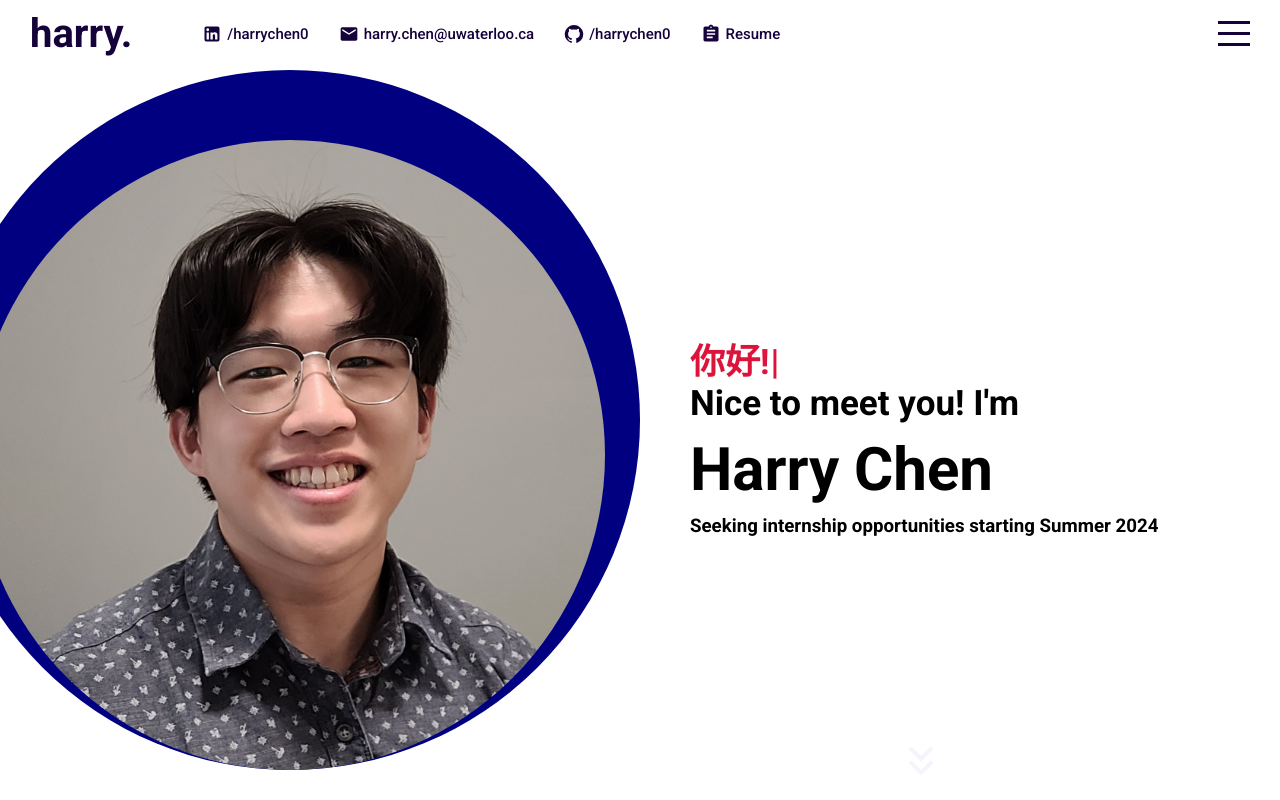
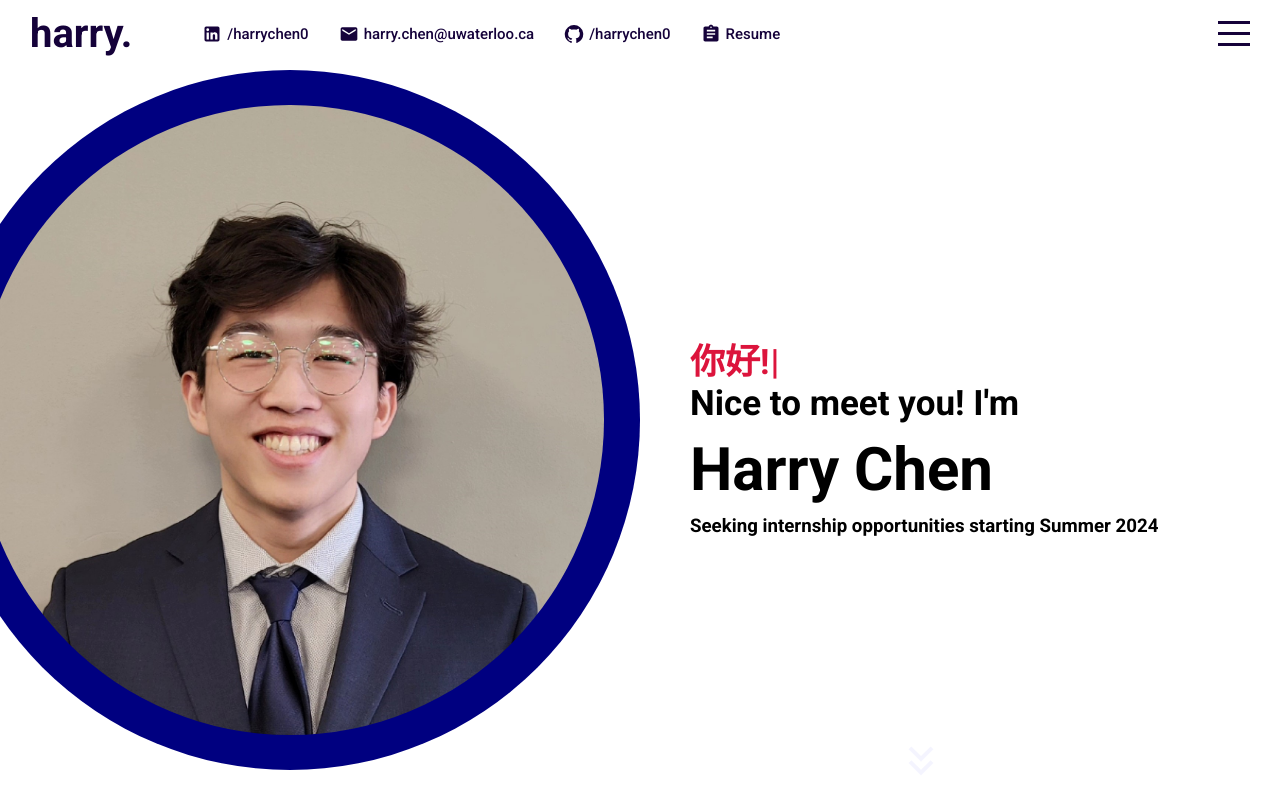
Before and after one commit to harrychen0/myportfolio, a React (Create React App) app: page / in a window 1280 px wide. Built offline with nearby package versions, Linux system fonts and the light colour scheme.

Commit message:
updated photo and centering

```diff
--- a/src/components/intro/intro.scss
+++ b/src/components/intro/intro.scss
@@ -13,14 +13,13 @@
     flex: 0.5;
     overflow: hidden;
 
-
     .me {
       width: 700px;
       height: 700px;
       background-color: navy;
       border-radius: 50%;
       display: flex;
-            align-items: flex-end;
+      align-items: center;
       justify-content: center;
       float: right;
 
@@ -31,13 +30,11 @@
       img {
         height: 90%;
         border-radius: 50%;
-                margin-top: 35px;
 
         @include mobile {
           height: 50%;
         }
       }
-
     }
   }
 
@@ -52,7 +49,6 @@
       display: flex;
       flex-direction: column;
       justify-content: center;
-
 
       @include mobile {
         margin-top: 50px;
```
Also changed, not shown: public/assets/me.jpg. Lines whose indentation alone changed are shown as unchanged.
